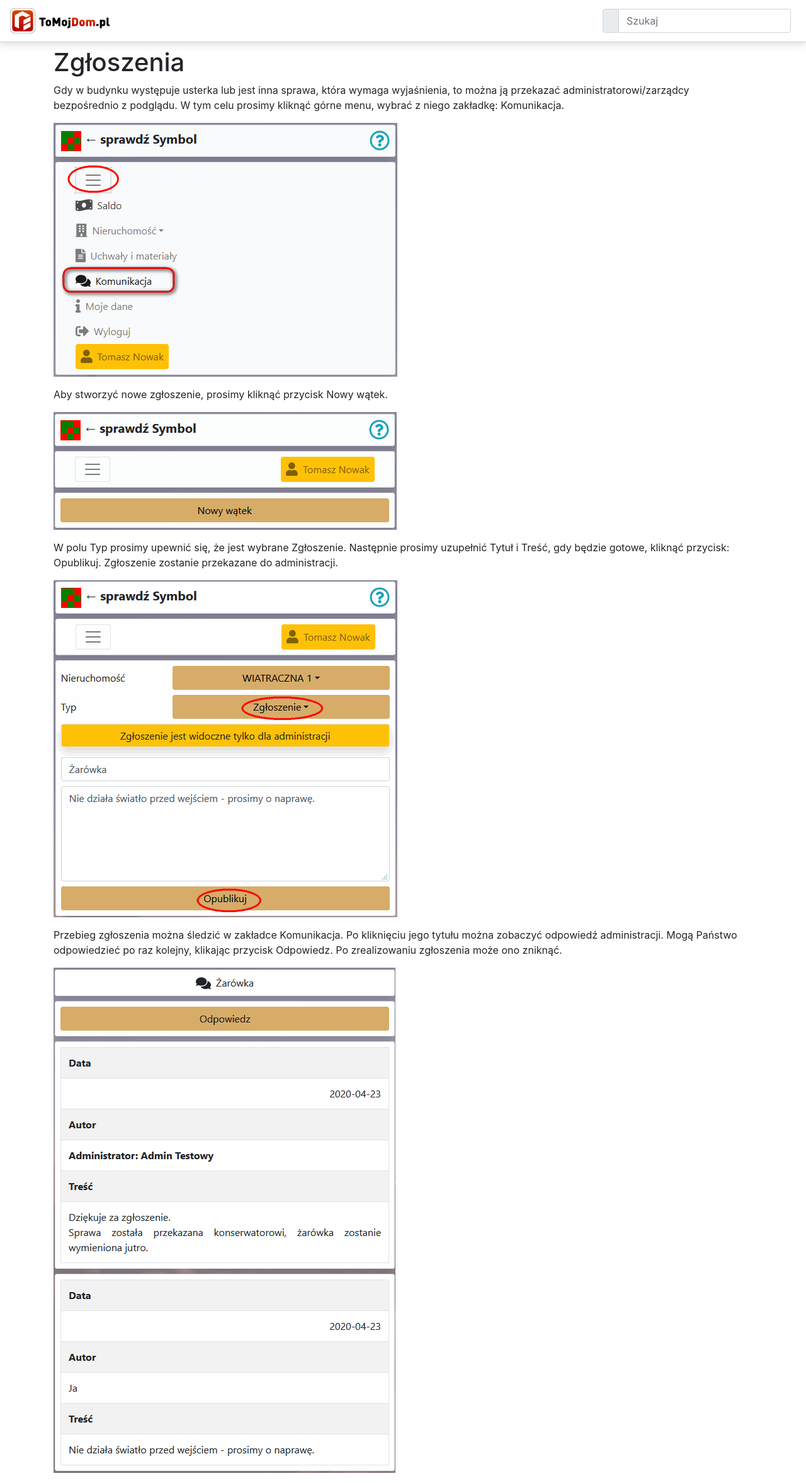
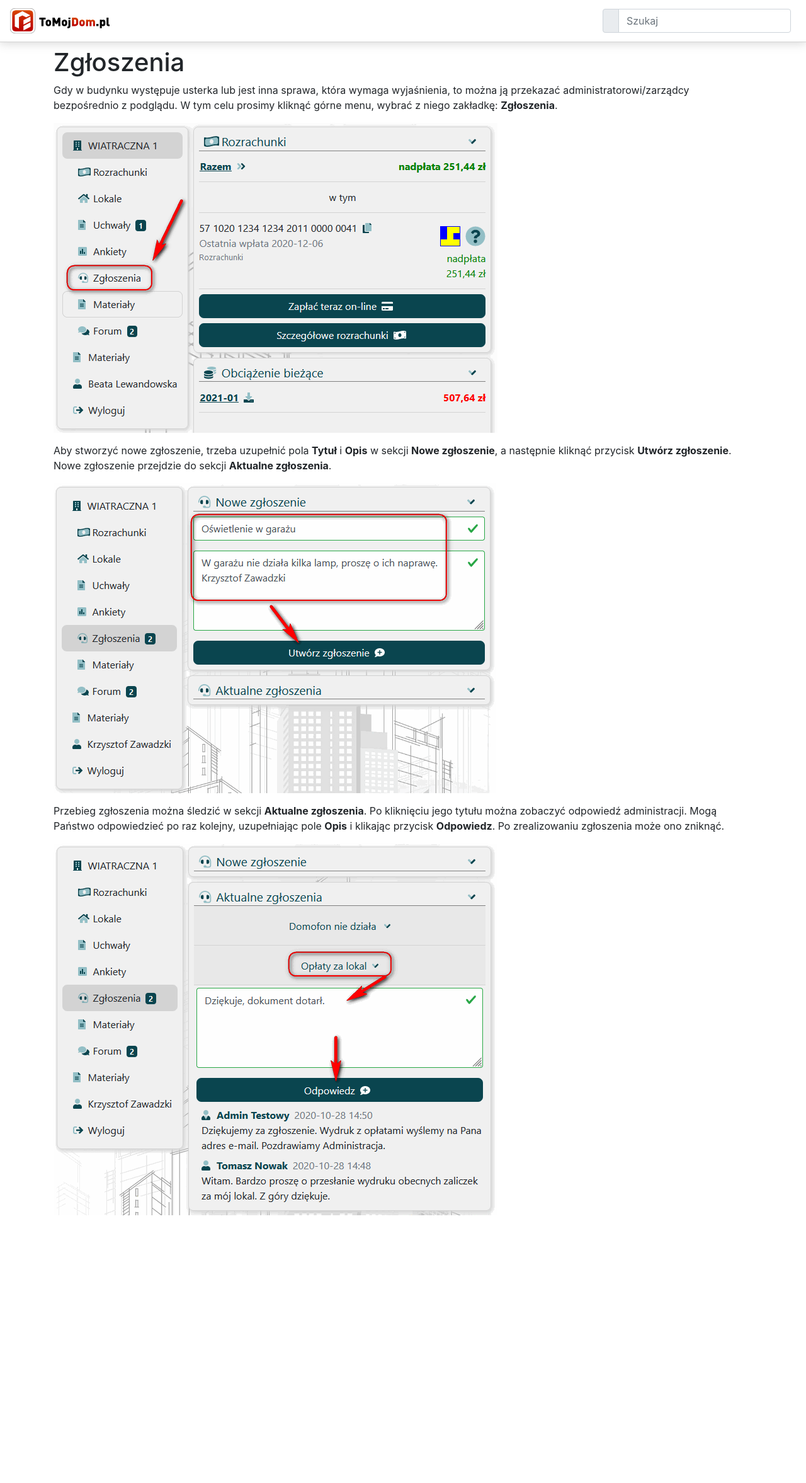
Before and after one commit to Weles3Doc/OsDoc, a Jekyll site: the page built from uzytkowe/_posts/2020-08-04-Zgloszenia.md, in a window 1280 px wide. Shown: the whole page at 63% size. Built offline with Jekyll 4.4.1, drawn with Linux system fonts in a browser that asks for light colours; nearby versions of some CDN libraries.

Commit message:
Poprawka zgłoszenia

```diff
--- a/uzytkowe/_posts/2020-08-04-Zgloszenia.md
+++ b/uzytkowe/_posts/2020-08-04-Zgloszenia.md
@@ -4,18 +4,14 @@ title: Zgłoszenia
 
 # Zgłoszenia
 
-Gdy w budynku występuje usterka lub jest inna sprawa, która wymaga wyjaśnienia, to można ją przekazać administratorowi/zarządcy bezpośrednio z podglądu. W tym celu prosimy kliknąć górne menu, wybrać z niego zakładkę: Komunikacja.
+Gdy w budynku występuje usterka lub jest inna sprawa, która wymaga wyjaśnienia, to można ją przekazać administratorowi/zarządcy bezpośrednio z podglądu. W tym celu prosimy kliknąć górne menu, wybrać z niego zakładkę: **Zgłoszenia**.
 
 ![Zgłoszenia](zgloszenia1.png)
 
-Aby stworzyć nowe zgłoszenie, prosimy kliknąć przycisk Nowy wątek.
+Aby stworzyć nowe zgłoszenie, trzeba uzupełnić pola **Tytuł** i **Opis** w sekcji **Nowe zgłoszenie**, a następnie kliknąć przycisk **Utwórz zgłoszenie**. Nowe zgłoszenie przejdzie do sekcji **Aktualne zgłoszenia**.
 
 ![Zgłoszenia](zgloszenia2.png)
 
-W polu Typ prosimy upewnić się, że jest wybrane Zgłoszenie. Następnie prosimy uzupełnić Tytuł i Treść, gdy będzie gotowe, kliknąć przycisk: Opublikuj. Zgłoszenie zostanie przekazane do administracji.
+Przebieg zgłoszenia można śledzić w sekcji **Aktualne zgłoszenia**. Po kliknięciu jego tytułu można zobaczyć odpowiedź administracji. Mogą Państwo odpowiedzieć po raz kolejny, uzupełniając pole **Opis** i klikając przycisk **Odpowiedz**. Po zrealizowaniu zgłoszenia może ono zniknąć.
 
 ![Zgłoszenia](zgloszenia3.png)
-
-Przebieg zgłoszenia można śledzić w zakładce Komunikacja. Po kliknięciu jego tytułu można zobaczyć odpowiedź administracji. Mogą Państwo odpowiedzieć po raz kolejny, klikając przycisk Odpowiedz. Po zrealizowaniu zgłoszenia może ono zniknąć.
-
-![Zgłoszenia](zgloszenia4.png)
```
Also changed, not shown: uzytkowe/zgloszenia1.png, uzytkowe/zgloszenia2.png, uzytkowe/zgloszenia3.png, uzytkowe/zgloszenia4.png (deleted).
